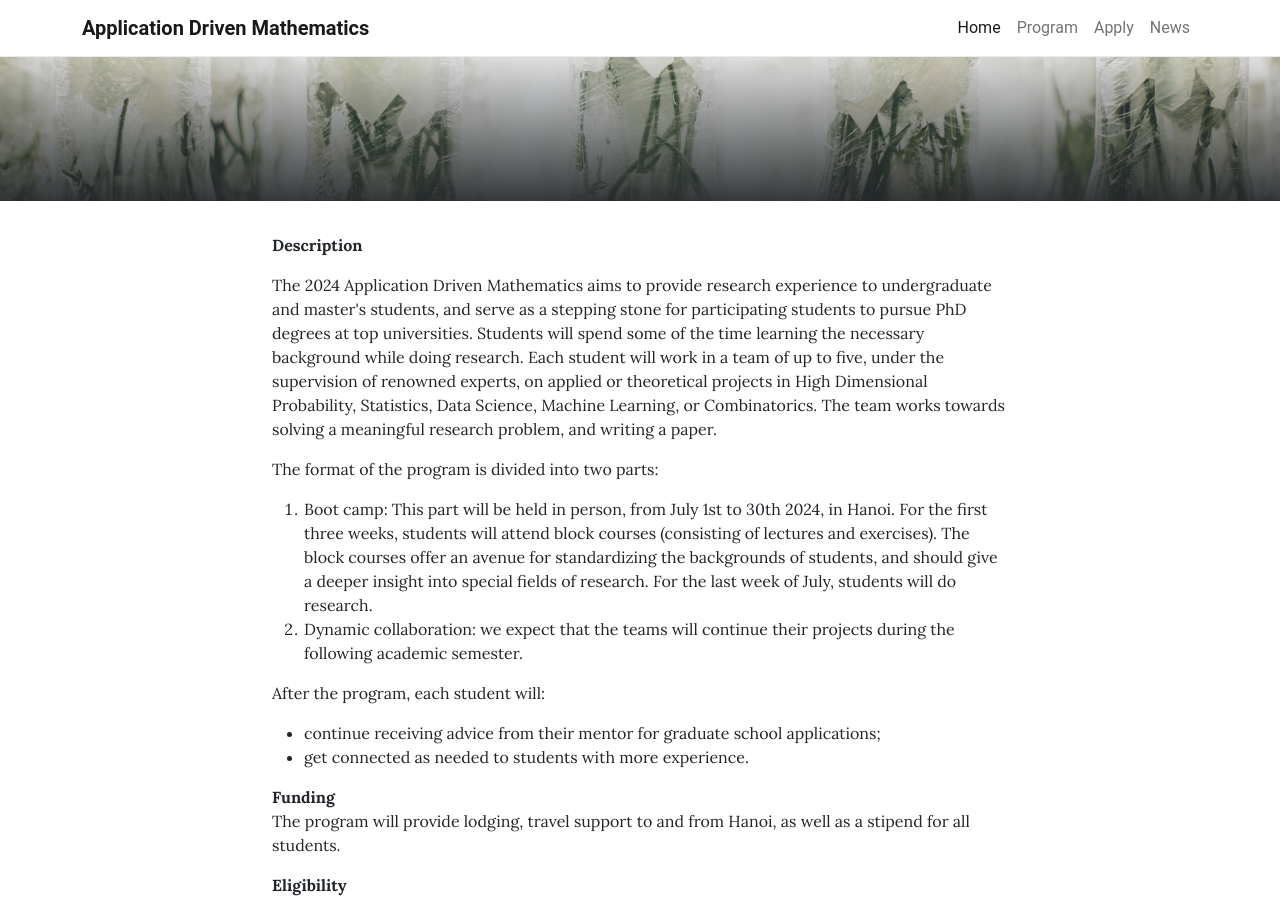
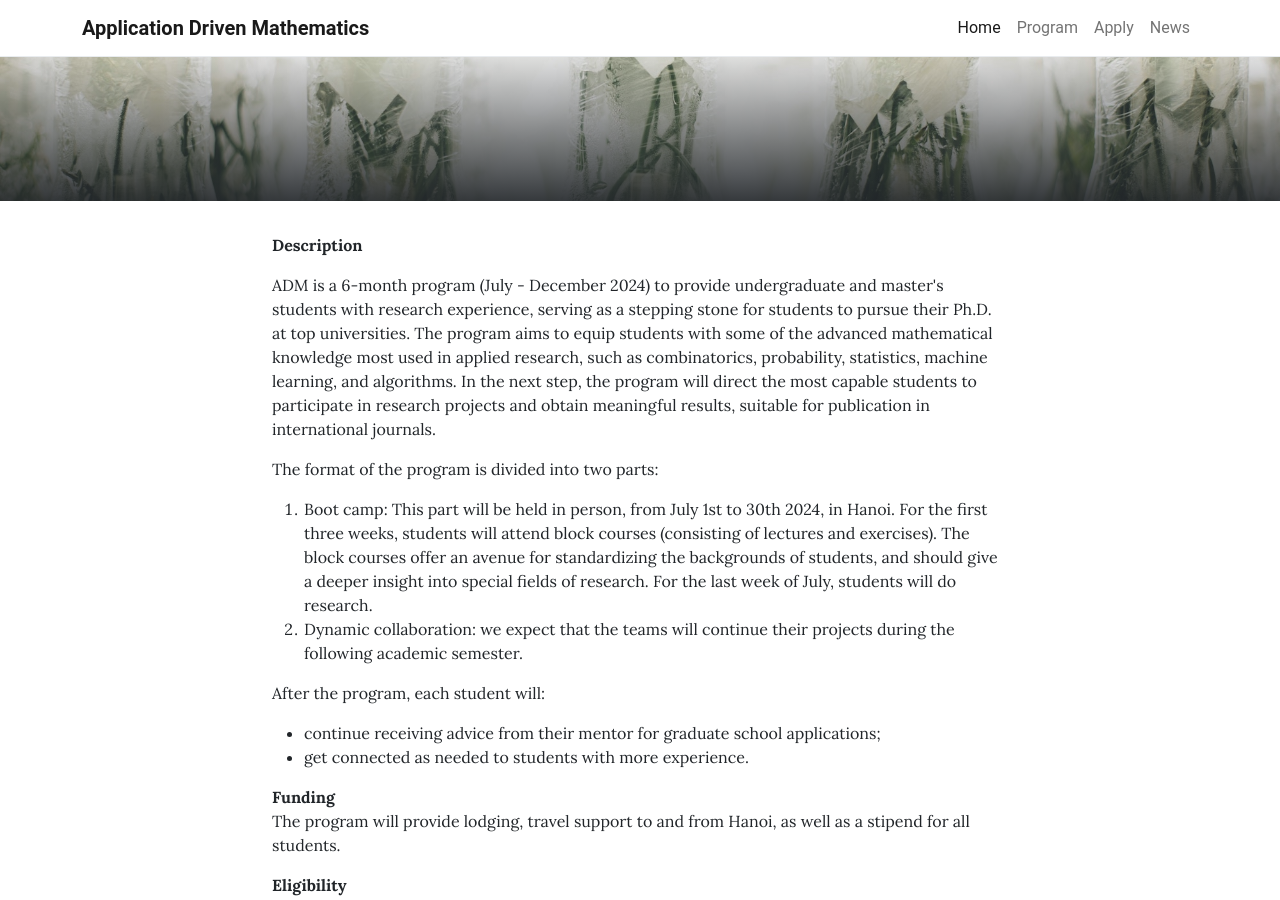
Before and after one commit to adm-vietnam/adm-vietnam.github.io, a Jekyll site: the page built from pages/home.md, in a window 1280 px wide and 900 px high. Built offline with Jekyll 4.4.1, drawn with Linux system fonts in a browser that asks for light colours.

Commit message:
Update home.md

```diff
--- a/pages/home.md
+++ b/pages/home.md
@@ -8,12 +8,7 @@ permalink: /
 
 <b>Description</b> <br>
 <p>
-The 2024 Application Driven Mathematics aims to provide research experience to undergraduate and master's students, and serve as a
-stepping stone for participating students to pursue PhD degrees at top universities. Students will spend
-some of the time learning the necessary background while doing research. Each student will work in a
-team of up to five, under the supervision of renowned experts, on applied or theoretical projects in High
-Dimensional Probability, Statistics, Data Science, Machine Learning, or Combinatorics. The team works
-towards solving a meaningful research problem, and writing a paper.
+ADM is a 6-month program (July - December 2024) to provide undergraduate and master's students with research experience, serving as a stepping stone for students to pursue their Ph.D. at top universities. The program aims to equip students with some of the advanced mathematical knowledge most used in applied research, such as combinatorics, probability, statistics, machine learning, and algorithms. In the next step, the program will direct the most capable students to participate in research projects and obtain meaningful results, suitable for publication in international journals.
 </p>
 The format of the program is divided into two parts:
 <ol>
```
